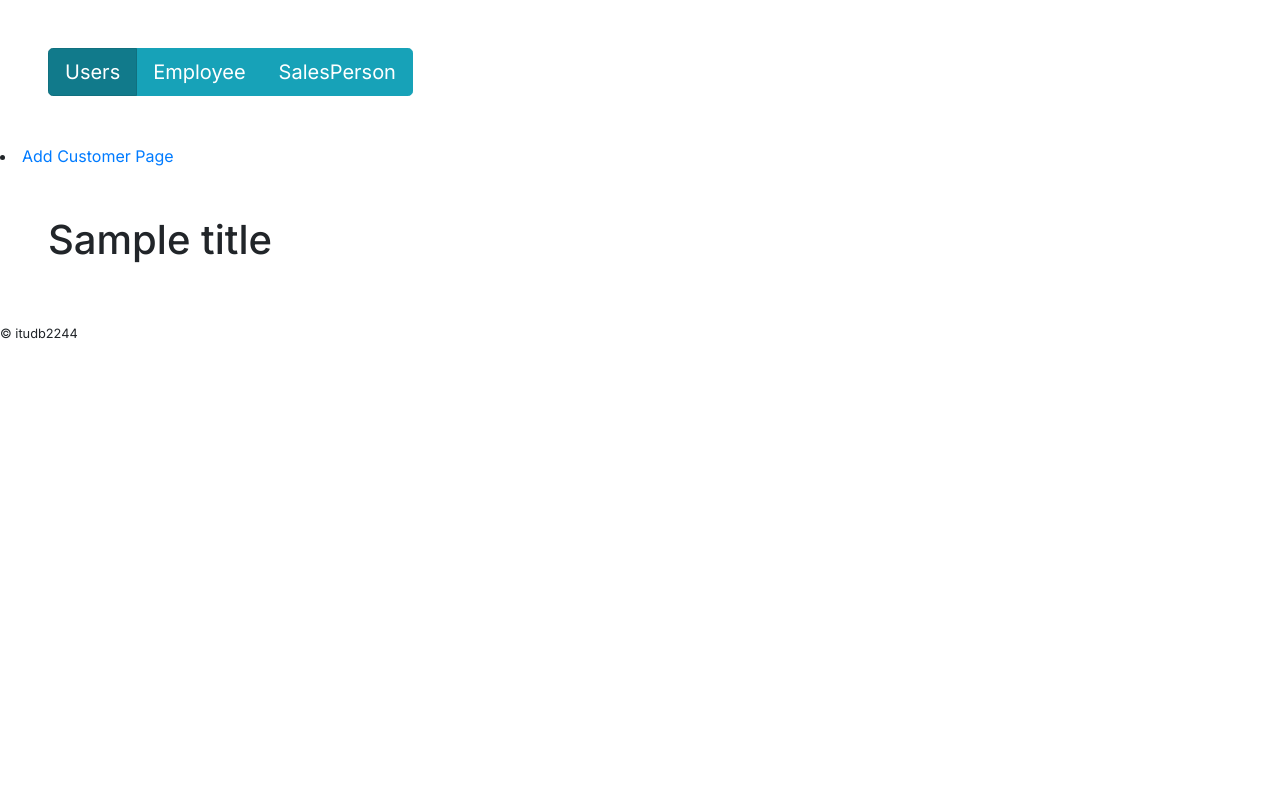
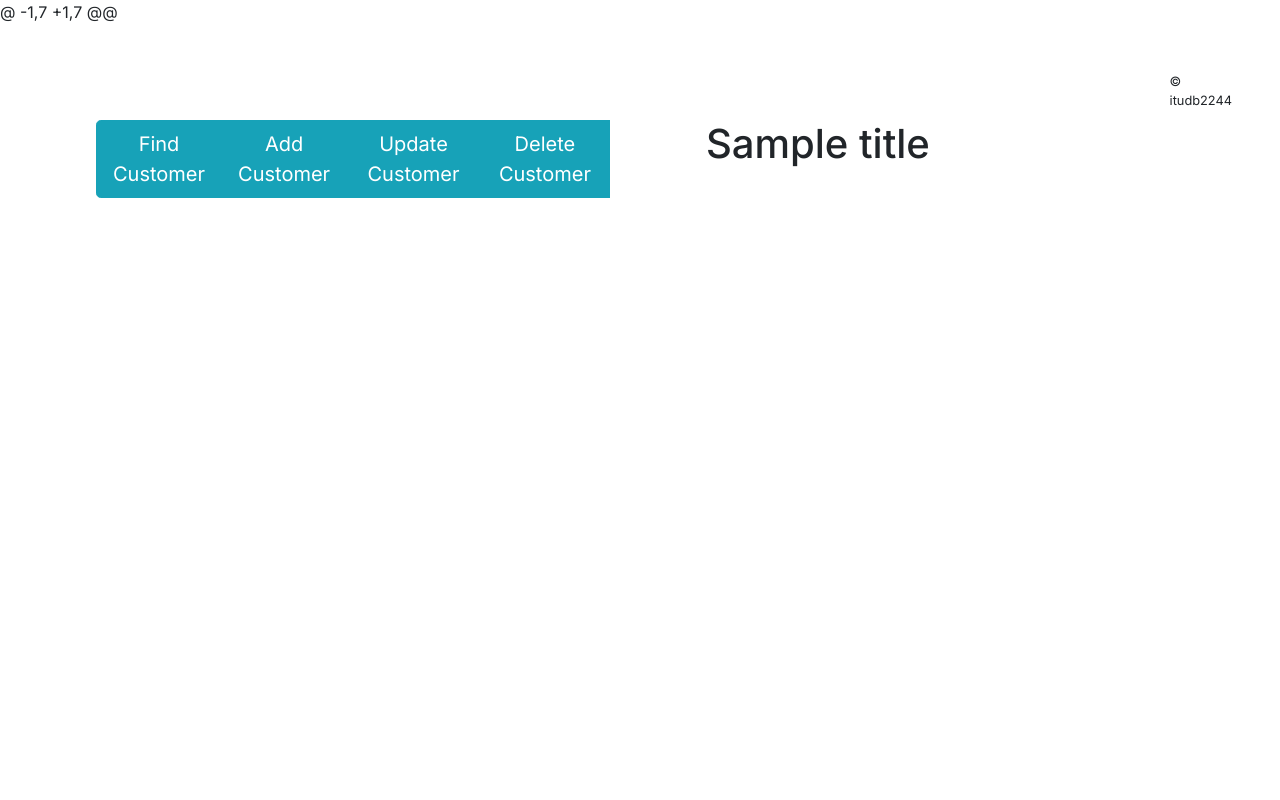
Before and after one commit to itudb2244/itudb2244, a Flask app: template templates/generic_list.html in a window 1280 px wide. Run offline with Flask 2, Linux system fonts and the light colour scheme; the template is opened without the code that fills it: most values are stand-ins (such as "Sample title", 1, 10 or a date in 2020).

Commit message:
generic_list update

```diff
--- a/templates/generic_list.html
+++ b/templates/generic_list.html
@@ -1,25 +1,44 @@
+@ -1,7 +1,7 @@
 {% extends "layout.html" %}
 {% block title %}{{ title }}{% endblock %}
 {% block content %}
   <div class="btn-group btn-group-toggle m-5" data-toggle="buttons">
+<!-- <div class="btn-group btn-group-toggle m-5" data-toggle="buttons">
     <label class="btn btn-info btn-lg active">
       <input type="radio" name="options" id="Users" autocomplete="off" checked> Users
     </label>
-    <label class="btn btn-info btn-lg">
+@ -9,18 +9,30 @@
       <input type="radio" name="options" id="Employee" autocomplete="off"> Employee
     </label>
     <label class="btn btn-info btn-lg">
       <input type="radio" name="options" id="SalesPerson" autocomplete="off"> SalesPerson
+      <a type="radio" name="options" id="SalesPerson" autocomplete="off" href="{{ url_for('add_customers_page') }}">Add Customer Page</a>
     </label>
   </div>
   <u1>
     <li><a href="{{ url_for('add_customers_page') }}">Add Customer Page </a></li>
     </u1>
+  </div> -->
+
+  <div class="btn-group btn-group-toggle m-5" data-toggle="buttons">
+    <label class="btn btn-info btn-lg">
+      <a type="radio" name="options" id="Find Customer" autocomplete="off" href="{{ url_for('add_customers_page') }}" style="color: white">Find Customer</a>
+    </label>
+    <label class="btn btn-info btn-lg">
+      <a type="radio" name="options" id="Add Customer" autocomplete="off" href="{{ url_for('add_customers_page') }}" style="color: white">Add Customer</a>
+    </label>
+    <label class="btn btn-info btn-lg">
+      <a type="radio" name="options" id="Update Customer" autocomplete="off" href="{{ url_for('add_customers_page') }}" style="color: white">Update Customer</a>
+    </label>
+    <label class="btn btn-info btn-lg">
+      <a type="radio" name="options" id="Delete Customer" autocomplete="off" href="{{ url_for('add_customers_page') }}" style="color: white">Delete Customer</a>
+    </label>
+  </div>
 
 
   <div class="m-5 w-50">
     <h1> {{ title }}</h1>
-    {{add_macro.list_all(table, title)}}
+    {{add_macro.list_all(table)}}
   </div>
 {% endblock %}
 </html>
```
Also changed, not shown: 1 other file.
